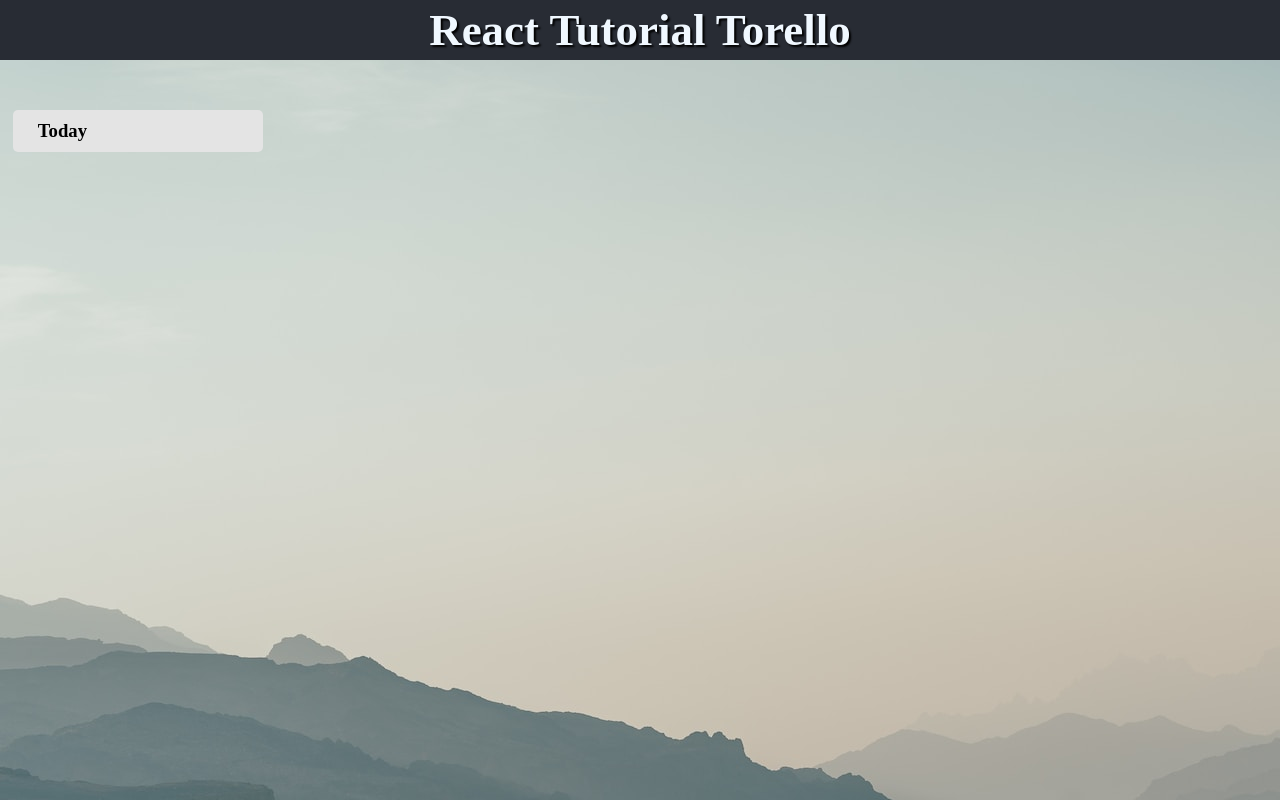
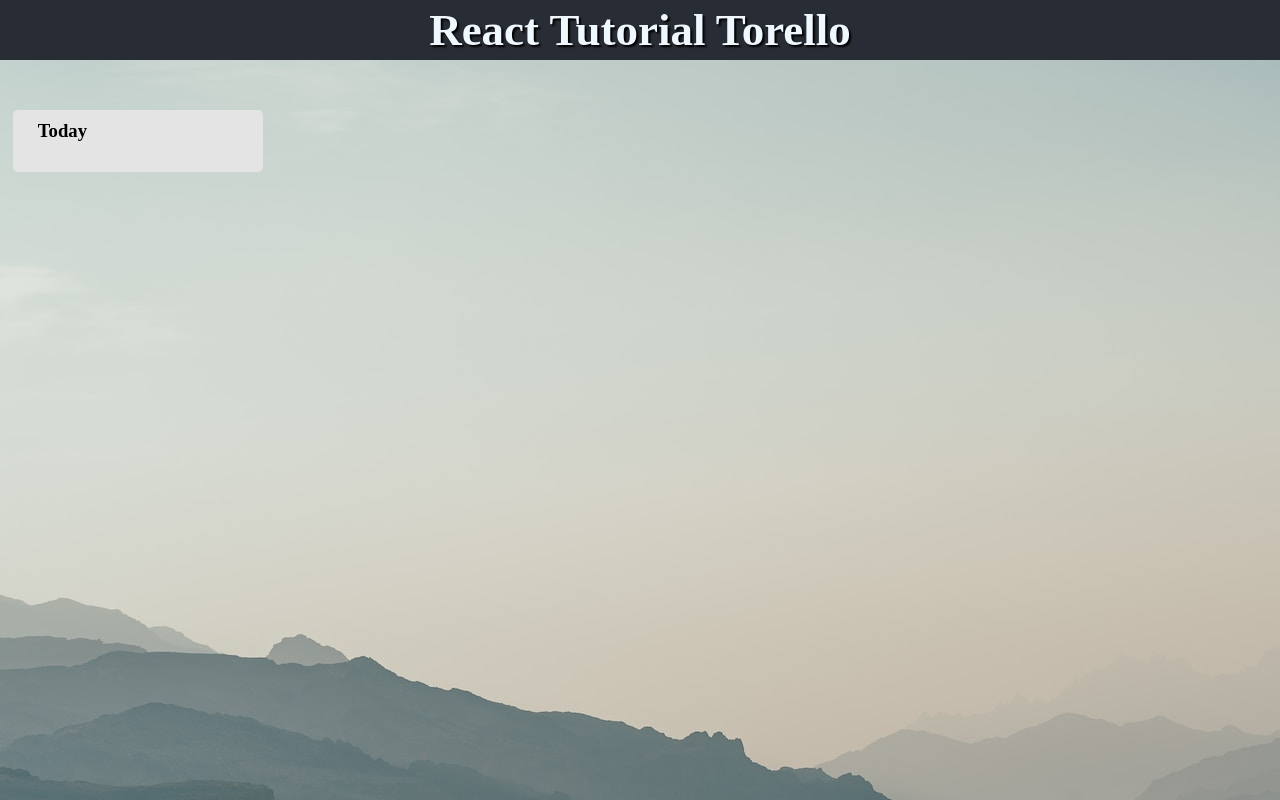
Before and after one commit to gratachu/trello-clone, a React (Create React App) app: page / in a window 1280 px wide. Built offline with nearby package versions, Linux system fonts and the light colour scheme.

Commit message:
taskCardTitleの微調整・スタイル当て

```diff
--- a/src/comopnents/task/TaskCardTitle.jsx
+++ b/src/comopnents/task/TaskCardTitle.jsx
@@ -13,16 +13,27 @@ const TaskCardTitle = () => {
   }
 
   const handleSubmit = (e) => {
-    // Enterを押したらページが更新されるといるデフォルトの操作を防ぐ
     e.preventDefault()
     setIsClick(false)
   }
 
+  const handleBlur = () => {
+    setIsClick(false)
+  }
+
   return (
-    <div onClick={handleClick}>
+    <div onClick={handleClick} className='tastCardTitleInputArea'>
       {isClick ? (
         <form onSubmit={handleSubmit}>
-          <input type='text' onChange={handleChange}/>
+          <input
+          className='taskCardTitleInput'
+          type='text'
+          autoFocus
+          onChange={handleChange}
+          onBlur={handleBlur}
+          value={inputCardTitle}
+          maxLength={10}
+          />
         </form>
         ) : (
         <h3>{inputCardTitle}</h3>
--- a/src/index.css
+++ b/src/index.css
@@ -31,3 +31,18 @@ header {
   background-color: rgb(228, 228, 228);
   border-radius: 5px;
 }
+
+.tastCardTitleInputArea {
+  margin-bottom: 20px;
+  width: 30%;
+  cursor: pointer;
+}
+
+.taskCardTitleInput {
+  width: 80px;
+  font-size: 1.1rem;
+  padding: 4px 6px;
+  border-radius: 3px;
+  border: none;
+  outline: none;
+}
```
